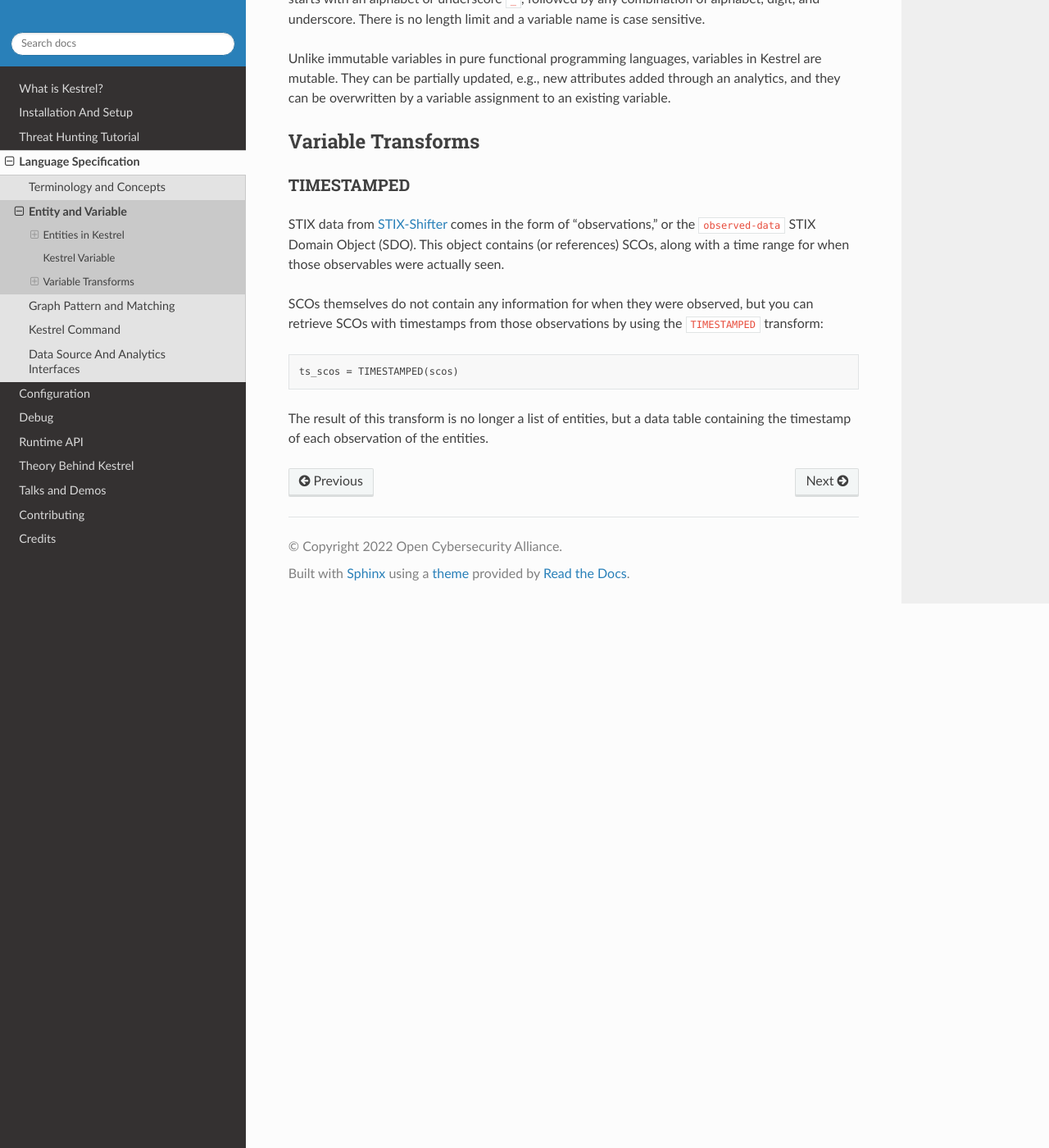
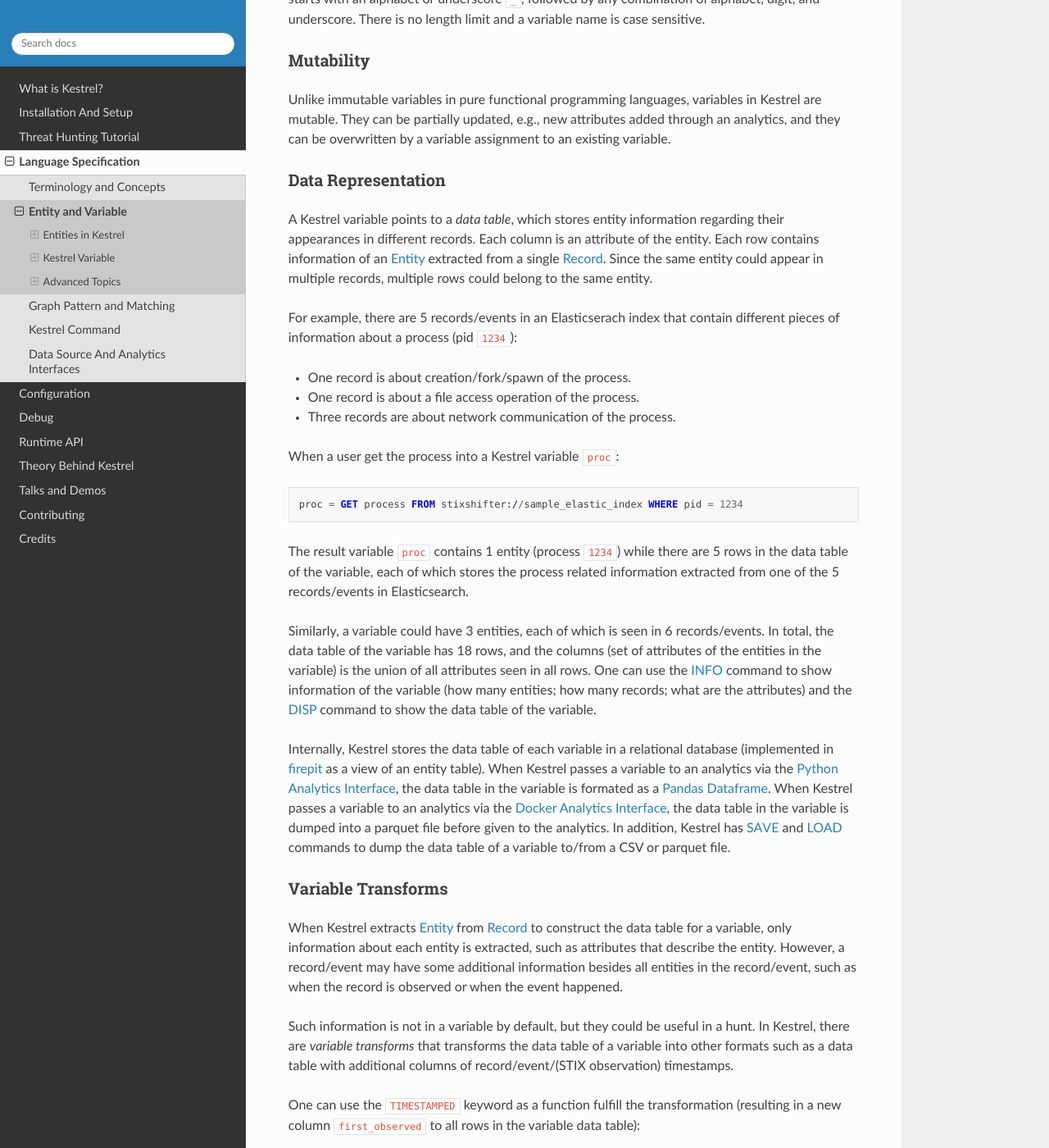
Before and after one commit to opencybersecurityalliance/kestrel-lang, a Sphinx documentation site: the page built from docs/language/eav.rst, in a window 1280 px wide and 1400 px high, scrolled down 2181 px. Shown: the whole window at 82% size. Built offline with Sphinx 7.4.7 and the Read the Docs theme 2.0.0, drawn with Linux system fonts in a browser that asks for light colours; some of the changed text lies outside the part shown.

Commit message:
add detailed variable sections such as data rep

```diff
--- a/docs/language/commands.rst
+++ b/docs/language/commands.rst
@@ -364,7 +364,6 @@ Syntax
   There is no limitation for what an analytics could do besides the input and
   output specified by its corresponding Kestrel analytics interface (see `Data
   Source And Analytics Interfaces`_).
-
   An analytics could run entirely locally and then just do a table lookup. It could
   reach out to the internet like the VirusTotal servers. It could perform
   real-time behavior analysis of binary samples. Based on specific analytics
--- a/docs/language/eav.rst
+++ b/docs/language/eav.rst
@@ -144,42 +144,107 @@ Kestrel Variable
 
 A Kestrel variable is a list of homogeneous entities---all entities in a
 variable share the same type, for example, ``process``, ``network-traffic``, ``file``.
-Each type of entities has its specialized attributes, for example, ``process`` has
-``pid``, ``network-traffic`` has ``dst_port``, ``file`` has ``hashes``.  You can
-use the ``INFO`` Kestrel command to see any variable's type and attributes.
+
+Naming
+------
 
 The naming rule of a Kestrel variable follows the variable naming rule in C
 language: a variable starts with an alphabet or underscore ``_``, followed by
 any combination of alphabet, digit, and underscore. There is no length limit
 and a variable name is case sensitive.
 
+Mutability
+----------
+
 Unlike immutable variables in pure functional programming languages, variables
 in Kestrel are mutable. They can be partially updated, e.g., new attributes
 added through an analytics, and they can be overwritten by a variable
 assignment to an existing variable.
 
+Data Representation
+-------------------
+
+A Kestrel variable points to a *data table*, which stores entity information
+regarding their appearances in different records.  Each column is an attribute
+of the entity. Each row contains information of an :ref:`language/tac:Entity`
+extracted from a single :ref:`language/tac:Record`.  Since the same entity
+could appear in multiple records, multiple rows could belong to the same
+entity.
+
+For example, there are 5 records/events in an Elasticserach index that contain
+different pieces of information about a process (pid ``1234``):
+
+- One record is about creation/fork/spawn of the process.
+- One record is about a file access operation of the process.
+- Three records are about network communication of the process.
+
+When a user get the process into a Kestrel variable ``proc``:
+
+.. code-block:: elixir
+
+    proc = GET process FROM stixshifter://sample_elastic_index WHERE pid = 1234
+
+The result variable ``proc`` contains 1 entity (process ``1234``) while there
+are 5 rows in the data table of the variable, each of which stores the process
+related information extracted from one of the 5 records/events in
+Elasticsearch.
+
+Similarly, a variable could have 3 entities, each of which is seen in 6
+records/events. In total, the data table of the variable has 18 rows, and the
+columns (set of attributes of the entities in the variable) is the union of all
+attributes seen in all rows. One can use the :ref:`language/commands:INFO`
+command to show information of the variable (how many entities; how many
+records; what are the attributes) and the :ref:`language/commands:DISP` command
+to show the data table of the variable.
+
+Internally, Kestrel stores the data table of each variable in a relational
+database (implemented in `firepit`_ as a view of an entity table).  When
+Kestrel passes a variable to an analytics via the
+:doc:`../source/kestrel_analytics_python.interface`, the data table in the
+variable is formated as a `Pandas Dataframe`_. When Kestrel passes a variable
+to an analytics via the :doc:`../source/kestrel_analytics_docker.interface`,
+the data table in the variable is dumped into a parquet file before given to
+the analytics. In addition, Kestrel has :ref:`language/commands:SAVE` and
+:ref:`language/commands:LOAD` commands to dump the data table of a variable
+to/from a CSV or parquet file.
+
 
 Variable Transforms
-===================
+-------------------
 
-TIMESTAMPED
------------
+When Kestrel extracts :ref:`language/tac:Entity` from
+:ref:`language/tac:Record` to construct the data table for a variable,
+only information about each entity is extracted, such as attributes that
+describe the entity. However, a record/event may have some additional
+information besides all entities in the record/event, such as when the record
+is observed or when the event happened.
 
-STIX data from STIX-Shifter_ comes in the form of "observations," or the
-``observed-data`` STIX Domain Object (SDO).  This object contains (or
-references) SCOs, along with a time range for when those observables were
-actually seen.
+Such information is not in a variable by default, but they could be useful in a
+hunt. In Kestrel, there are *variable transforms* that transforms the data
+table of a variable into other formats such as a data table with additional
+columns of record/event/(STIX observation) timestamps.
 
-SCOs themselves do not contain any information for when they were observed,
-but you can retrieve SCOs with timestamps from those observations by using the
-``TIMESTAMPED`` transform:
+One can use the ``TIMESTAMPED`` keyword as a function fulfill the
+transformation (resulting in a new column ``first_observed`` to all rows in the
+variable data table):
 
-::
+.. code-block:: elixir
 
-   ts_scos = TIMESTAMPED(scos)
+   ts_procs = TIMESTAMPED(procs)
 
-The result of this transform is no longer a list of entities, but a data
-table containing the timestamp of each observation of the entities.
+Hunters can then apply time-series analysis analytics or visualization
+analytics using the new column ``first_observed``. Check for an example in the
+huntbook ``5.  Apply a Kestrel Analytics.ipynb`` in the online `Kestrel
+Tutorial`_.
+
+Advanced Topics
+===============
+
+Entity Data Prefetch
+--------------------
+
+Entity Identification
+---------------------
 
 
 .. _STIX: https://oasis-open.github.io/cti-documentation/stix/intro.html
@@ -187,3 +252,6 @@ table containing the timestamp of each observation of the entities.
 .. _stix-shifter connectors: https://github.com/opencybersecurityalliance/stix-shifter/blob/develop/OVERVIEW.md#available-connectors
 .. _STIX Cyber Observable Objects: http://docs.oasis-open.org/cti/stix/v2.0/stix-v2.0-part4-cyber-observable-objects.html
 .. _OCA/stix-extension: https://github.com/opencybersecurityalliance/stix-extensions
+.. _Pandas Dataframe: https://pandas.pydata.org/docs/reference/api/pandas.DataFrame.html
+.. _firepit: https://github.com/opencybersecurityalliance/firepit
+.. _Kestrel Tutorial: https://mybinder.org/v2/gh/opencybersecurityalliance/kestrel-huntbook/HEAD?filepath=tutorial
```
